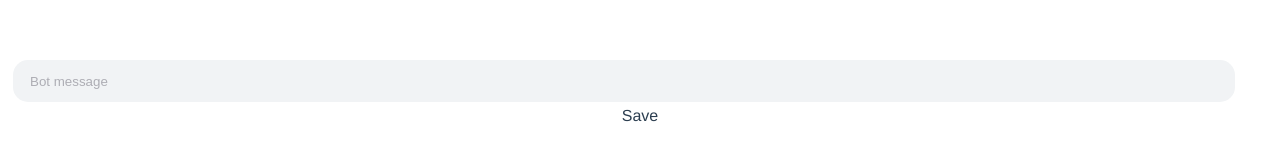
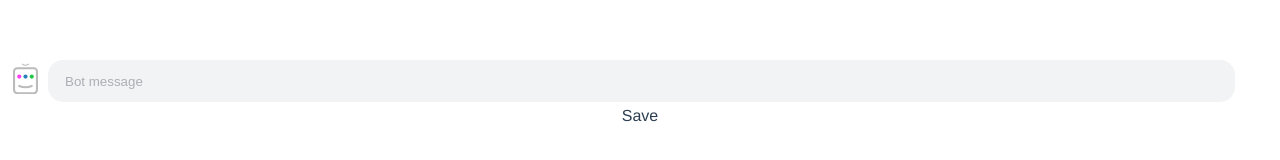
Before and after one commit to mhdabdelrhman/AutomatedAnswer, a Vue app: page / in a window 1280 px wide. Shown: the top 160 px of the page. Built offline with nearby package versions, Linux system fonts and the light colour scheme.

Commit message:
add message icon

```diff
--- a/src/components/automated/DialogNode.vue
+++ b/src/components/automated/DialogNode.vue
@@ -1,6 +1,6 @@
 <template>
     <div class="dialog-container" @mouseover="hover = true" @mouseleave="hover = false">
-        <span>{{value}}</span>
+        <label>{{value}}</label>
         <i @click="handelEdit">Edit</i>
         <transition name="fade">
             <div v-show="hover">
@@ -45,12 +45,11 @@
     .dialog-container {
         display: inline-block;
         margin: 5px;
-        padding: 5px 15px;
+        padding: 12px 15px;
         border-radius: 25px;
         border: 1px solid #E07B21;
         background-color: white;
         position: relative;
-        height: 38px;
     }
     .dialog-container div {
         display: inline-block;
--- a/src/components/automated/MessageNode.vue
+++ b/src/components/automated/MessageNode.vue
@@ -1,6 +1,20 @@
 <template>
     <div class="message-container">
-        <input type="text" v-model="text" @input="handelChange" @blur="handelFocus(false)" @focus="handelFocus(true)" :placeholder="placeHolder">
+        <div class="icon-container">
+            <svg viewBox="0 0 24 30">
+                <g fill="none" fill-rule="evenodd">
+                    <rect stroke="#BBB" stroke-width="2" x="1" y="5" width="22" height="24" rx="3"></rect>
+                    <path d="M6 22c3.916 1.62 7.916 1.62 12 0" stroke="#BBB" stroke-width="2" stroke-linecap="round"></path>
+                    <path d="M9 1c1.958 1.62 3.958 1.62 6 0" stroke="#BBB" stroke-linecap="round"></path>
+                    <circle fill="#23C749" cx="18" cy="13" r="2"></circle>
+                    <circle fill="#2A80BA" cx="12" cy="13" r="2"></circle>
+                    <circle fill="#FF3EF4" cx="6" cy="13" r="2"></circle>
+                </g>
+            </svg>
+        </div>
+        <div class="input-container">
+            <input type="text" v-model="text" @input="handelChange" @blur="handelFocus(false)" @focus="handelFocus(true)" :placeholder="placeHolder">
+        </div>
     </div>
 </template>
 
@@ -37,18 +51,30 @@
 <style>
     .message-container {
         margin: 5px;
+        display: flex;
+        flex-direction: row;
+        flex-wrap: nowrap;
+    }
+    .icon-container {
+        margin-right: 10px;
+        margin-top: 3px;
+        width: 30px;
+        width: 25px;
+    }
+    .input-container {
         padding: 5px 15px;
         background-color: #F1F3F5;
         border-radius: 15px;
+        flex-grow: 1;
     }
-    .message-container input {
+    .input-container input {
         width: 100%;
         height: 30px;
         background-color: transparent;
         border: 0px;
         color: #666669;
     }
-    .message-container input::placeholder {
+    .input-container input::placeholder {
         color: #ADADB4;
     }
 </style>
```
